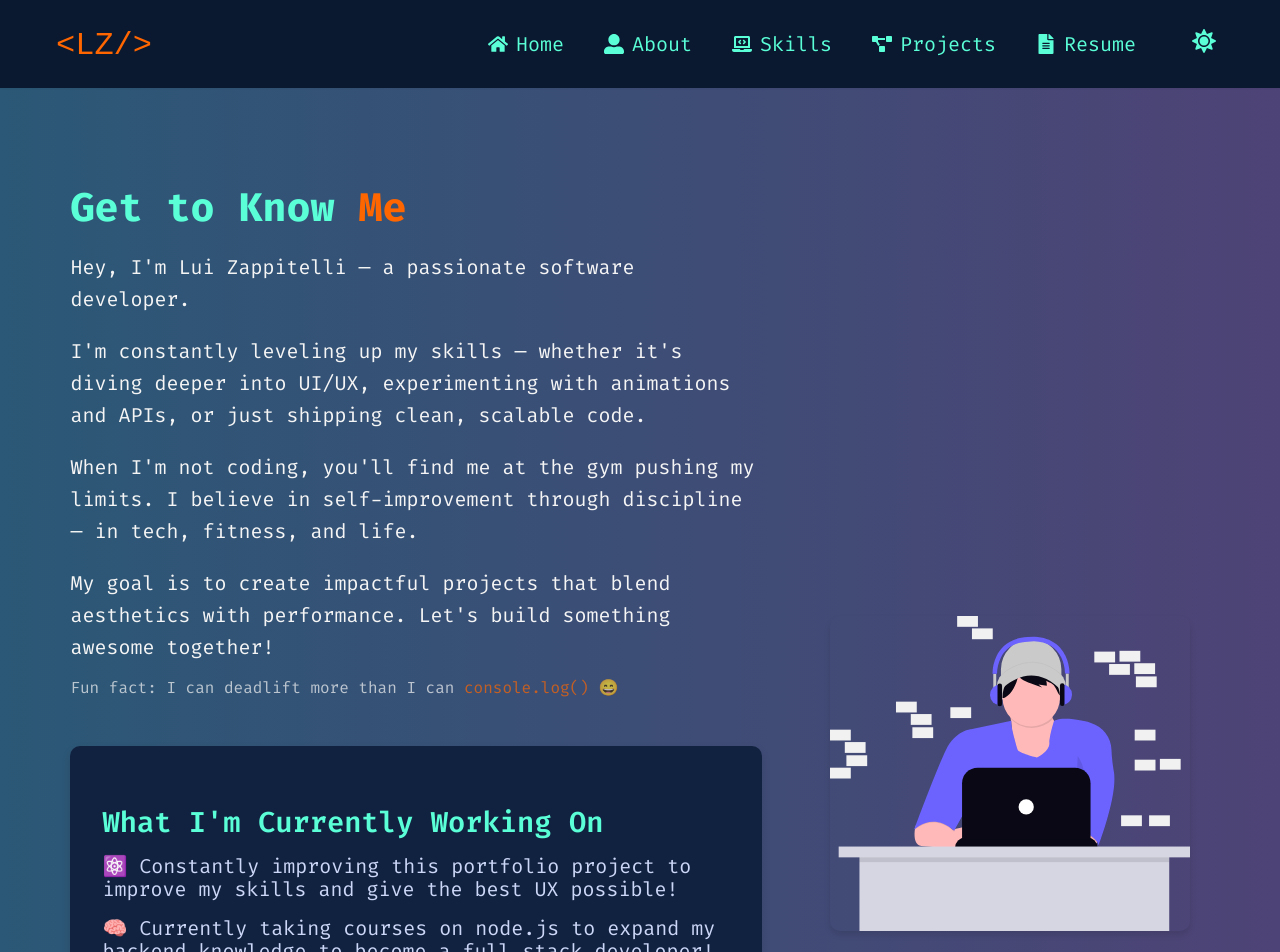
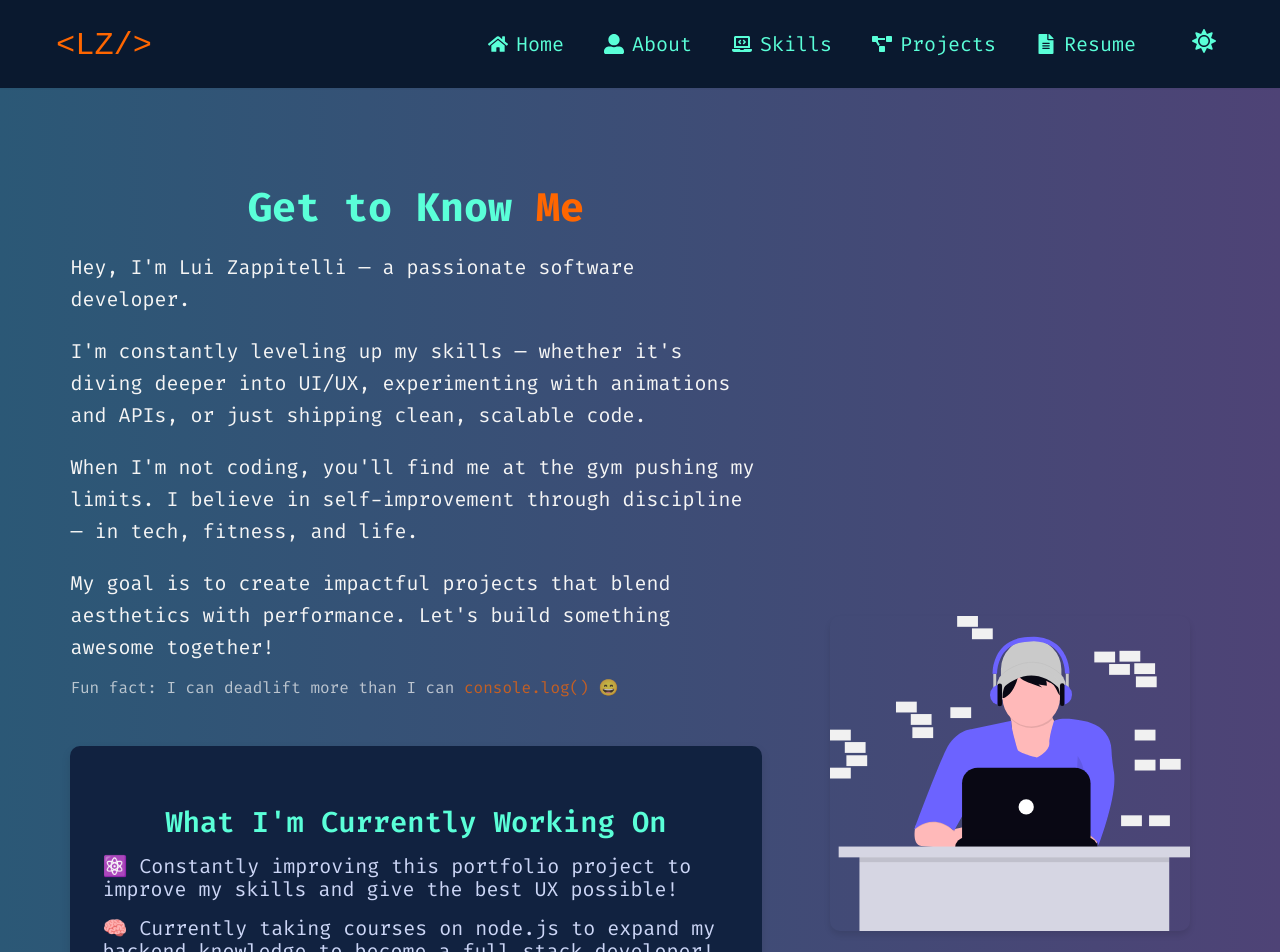
Before and after one commit to lzappo/my-portfolio, a React (Vite) app: page /about in a window 1280 px wide. Shown: the top 952 px of the page. Built offline with nearby package versions, Linux system fonts and the light colour scheme.

Commit message:
about title centred

```diff
--- a/src/styles/AboutPage.css
+++ b/src/styles/AboutPage.css
@@ -96,6 +96,10 @@
 }
 
 @media (min-width: 1024px) {
+  .about-page-title {
+    text-align: center;
+  }
+
   .about-content {
     max-width: 60%;
   }
--- a/src/styles/CurrentlyWorking.css
+++ b/src/styles/CurrentlyWorking.css
@@ -10,6 +10,7 @@
   font-size: var(--font-size-xxl);
   color: var(--primary-color);
   margin-bottom: 1rem;
+  text-align: center;
 }
 
 .currently-working ul {
```
